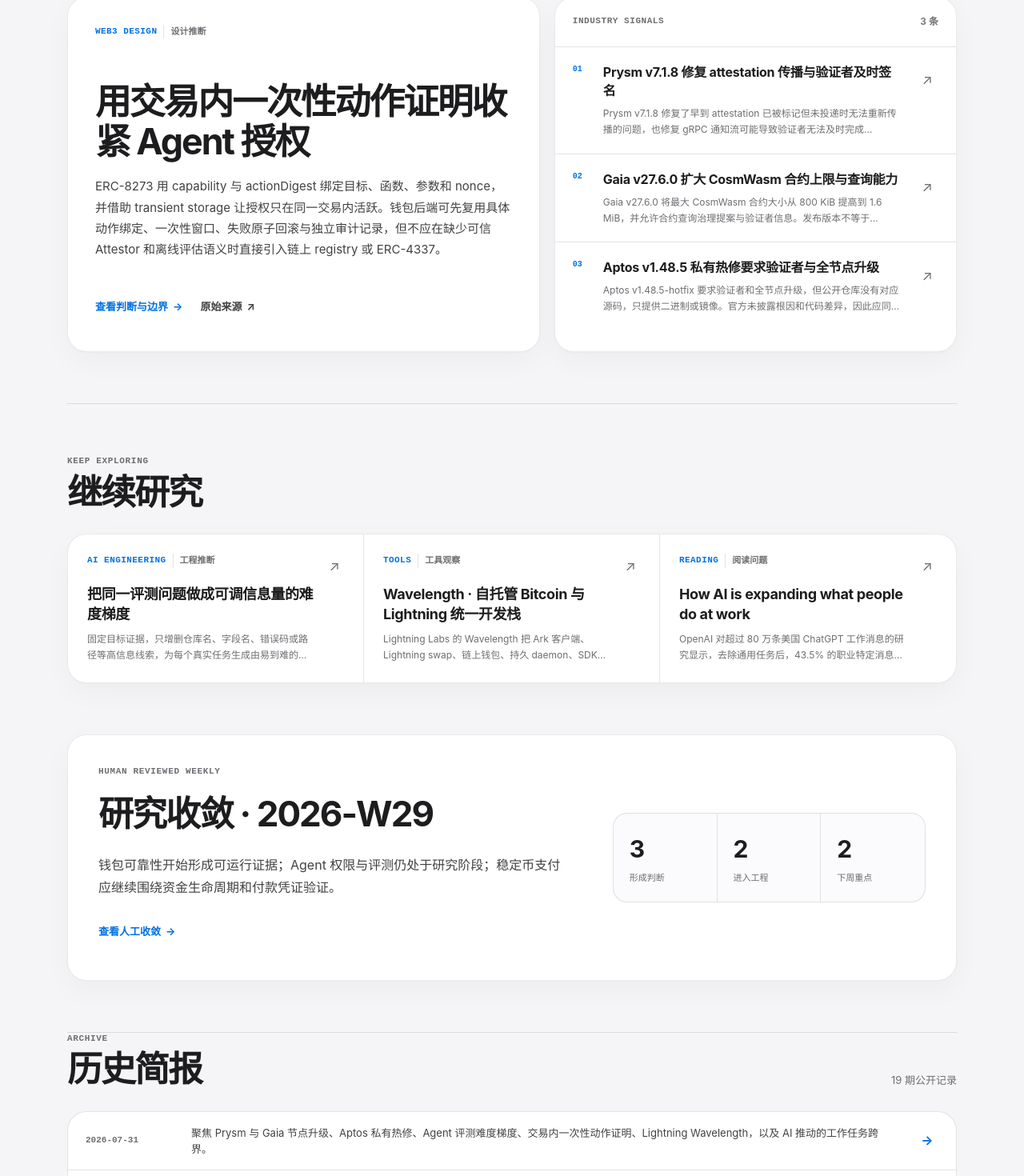
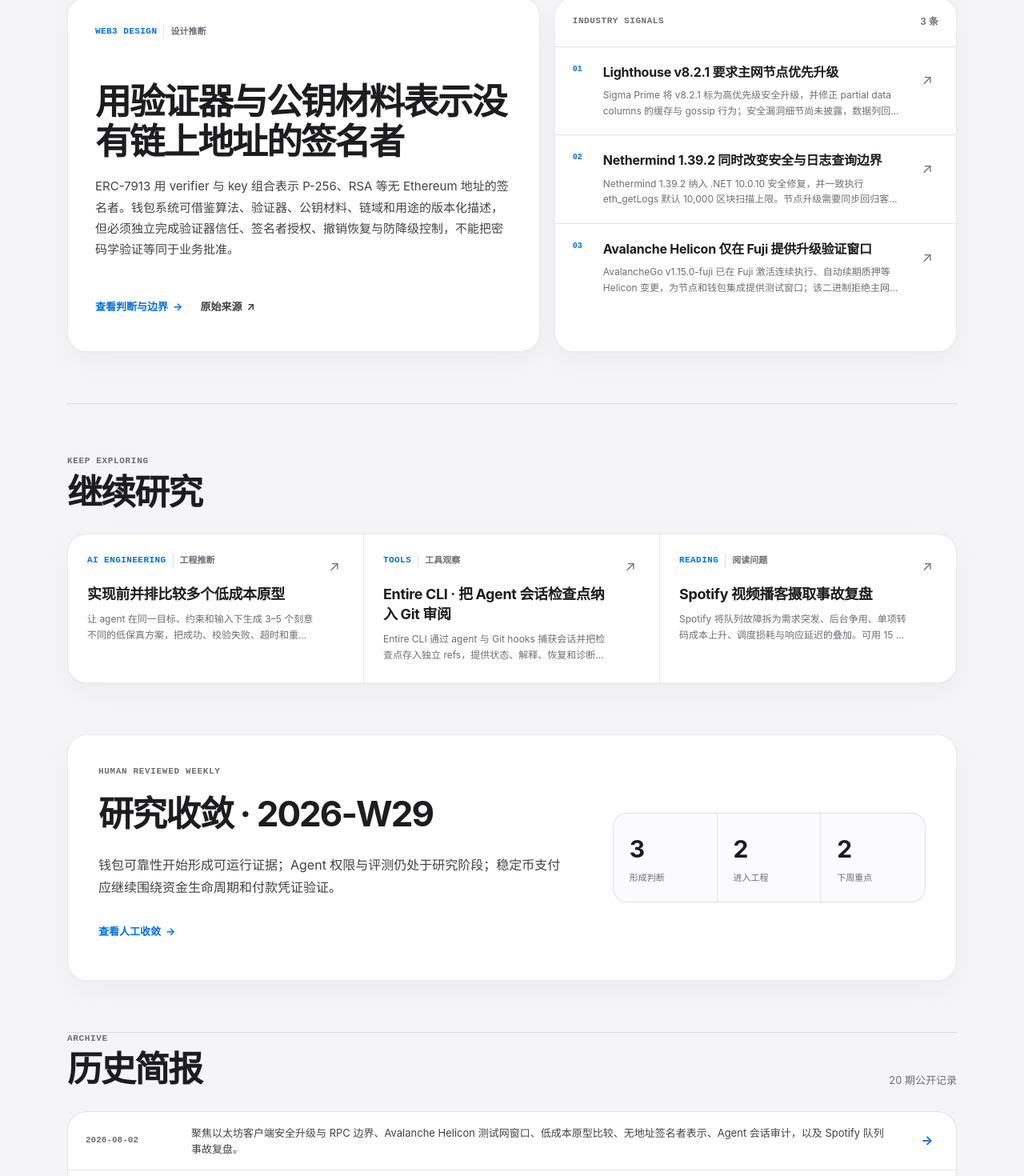
Before and after one commit to qianqiu0404/xiuqiu-site, a Vue app: page /radar in a window 1280 px wide. Shown: the part 509-1979 px from the top of the page at 80% size. Built offline with nearby package versions, Linux system fonts and the light colour scheme.

Commit message:
chore: daily radar 2026-08-02 (#37)

```diff
--- a/src/data/generatedRadars.ts
+++ b/src/data/generatedRadars.ts
@@ -5,6 +5,79 @@ export interface RadarItem { title: string; summary: string; sourceUrl?: string
 export interface DailyRadar { date: string; slug: string; title: string; summary: string; reviewStatus: 'automated'; generatedAt: string; sourceSections: string[]; missingSections: string[]; marketSignals: RadarItem[]; aiTip?: RadarItem; web3Design?: RadarItem; vibeProject?: RadarItem; readingPick?: RadarItem; sourceUrls: string[]; relatedProjectSlugs: string[] }
 
 export const dailyRadars: DailyRadar[] = [
+  {
+    "date": "2026-08-02",
+    "slug": "2026-08-02",
+    "title": "每日研究雷达 · 2026-08-02",
+    "summary": "聚焦以太坊客户端安全升级与 RPC 边界、Avalanche Helicon 测试网窗口、低成本原型比较、无地址签名者表示、Agent 会话审计，以及 Spotify 队列事故复盘。",
+    "reviewStatus": "automated",
+    "generatedAt": "2026-08-02T07:04:00+08:00",
+    "sourceSections": [
+      "crypto",
+      "radar",
+      "vibe",
+      "reading"
+    ],
+    "missingSections": [],
+    "marketSignals": [
+      {
+        "title": "Lighthouse v8.2.1 要求主网节点优先升级",
+        "summary": "Sigma Prime 将 v8.2.1 标为高优先级安全升级，并修正 partial data columns 的缓存与 gossip 行为；安全漏洞细节尚未披露，数据列回填仍可能 OOM，因此补丁升级与资源风险验证必须分开处理。",
+        "sourceUrl": "https://github.com/sigp/lighthouse/releases/tag/v8.2.1"
+      },
+      {
+        "title": "Nethermind 1.39.2 同时改变安全与日志查询边界",
+        "summary": "Nethermind 1.39.2 纳入 .NET 10.0.10 安全修复，并一致执行 eth_getLogs 默认 10,000 区块扫描上限。节点升级需要同步回归客户端分页与兼容性；发布信息不证明所有依赖漏洞都可经节点路径利用。",
+        "sourceUrl": "https://github.com/NethermindEth/nethermind/releases/tag/1.39.2"
+      },
+      {
+        "title": "Avalanche Helicon 仅在 Fuji 提供升级验证窗口",
+        "summary": "AvalancheGo v1.15.0-fuji 已在 Fuji 激活连续执行、自动续期质押等 Helicon 变更，为节点和钱包集成提供测试窗口；该二进制拒绝主网配置，且激活后暂不支持 C-Chain state sync，不能视为主网上线证据。",
+        "sourceUrl": "https://github.com/ava-labs/avalanchego/releases/tag/v1.15.0-fuji"
+      }
+    ],
+    "aiTip": {
+      "title": "实现前并排比较多个低成本原型",
+      "summary": "让 agent 在同一目标、约束和输入下生成 3–5 个刻意不同的低保真方案，把成功、校验失败、超时和重试放进同一工件审阅，并记录采用与拒绝理由。原型用于澄清契约，正式实现仍需类型、测试、真实依赖和人工评审验证。",
+      "sourceUrl": "https://github.blog/ai-and-ml/github-copilot/the-harness-is-all-you-need-mostly/"
+    },
+    "web3Design": {
+      "title": "用验证器与公钥材料表示没有链上地址的签名者",
+      "summary": "ERC-7913 用 verifier 与 key 组合表示 P-256、RSA 等无 Ethereum 地址的签名者。钱包系统可借鉴算法、验证器、公钥材料、链域和用途的版本化描述，但必须独立完成验证器信任、签名者授权、撤销恢复与防降级控制，不能把密码学验证等同于业务批准。",
+      "sourceUrl": "https://eips.ethereum.org/EIPS/eip-7913"
+    },
+    "vibeProject": {
+      "title": "Entire CLI · 把 Agent 会话检查点纳入 Git 审阅",
+      "summary": "Entire CLI 通过 agent 与 Git hooks 捕获会话并把检查点存入独立 refs，提供状态、解释、恢复和诊断入口。公开长会话超时报告说明它已进入真实工作流，也暴露锁竞争与隐私风险；试点应使用私有临时仓库、禁止推送会话并先审阅 refs。",
+      "sourceUrl": "https://github.com/entireio/cli/blob/v0.9.0/README.md"
+    },
+    "readingPick": {
+      "title": "Spotify 视频播客摄取事故复盘",
+      "summary": "Spotify 将队列故障拆为需求突发、后台争用、单项转码成本上升、调度损耗与响应延迟的叠加。可用 15 分钟为一个异步流程画队列压力卡：标出实时与后台任务、成本和余量，再为接收确认、等待时间与端到端完成设置阈值和责任人。",
+      "sourceUrl": "https://engineering.atspotify.com/2026/7/content-ingestion-and-podcast-video-incident-report"
+    },
+    "sourceUrls": [
+      "https://github.com/sigp/lighthouse/releases/tag/v8.2.1",
+      "https://github.com/NethermindEth/nethermind/releases/tag/1.39.2",
+      "https://github.com/ava-labs/avalanchego/releases/tag/v1.15.0-fuji",
+      "https://github.blog/ai-and-ml/github-copilot/the-harness-is-all-you-need-mostly/",
+      "https://eips.ethereum.org/EIPS/eip-7913",
+      "https://github.com/entireio/cli/blob/v0.9.0/README.md",
+      "https://github.com/entireio/cli/releases/tag/v0.9.0",
+      "https://api.github.com/repos/entireio/cli/releases/tags/v0.9.0",
+      "https://github.com/entireio/cli/blob/v0.9.0/docs/security-and-privacy.md",
+      "https://github.com/entireio/cli/issues/1887",
+      "https://github.com/entireio/cli/pull/1880",
+      "https://github.com/entireio/cli/issues/1697",
+      "https://github.com/entireio/cli/blob/v0.9.0/LICENSE",
+      "https://engineering.atspotify.com/2026/7/content-ingestion-and-podcast-video-incident-report"
+    ],
+    "relatedProjectSlugs": [
+      "wallet-core",
+      "exchange-wallet-system",
+      "web3-wallet-engineer-lab"
+    ]
+  },
   {
     "date": "2026-07-31",
     "slug": "2026-07-31",
```
Also changed, not shown: content/radar/2026-08-02.md (added, +55 -0 lines), 1 other file (tests, documents, lock files or other folders).
